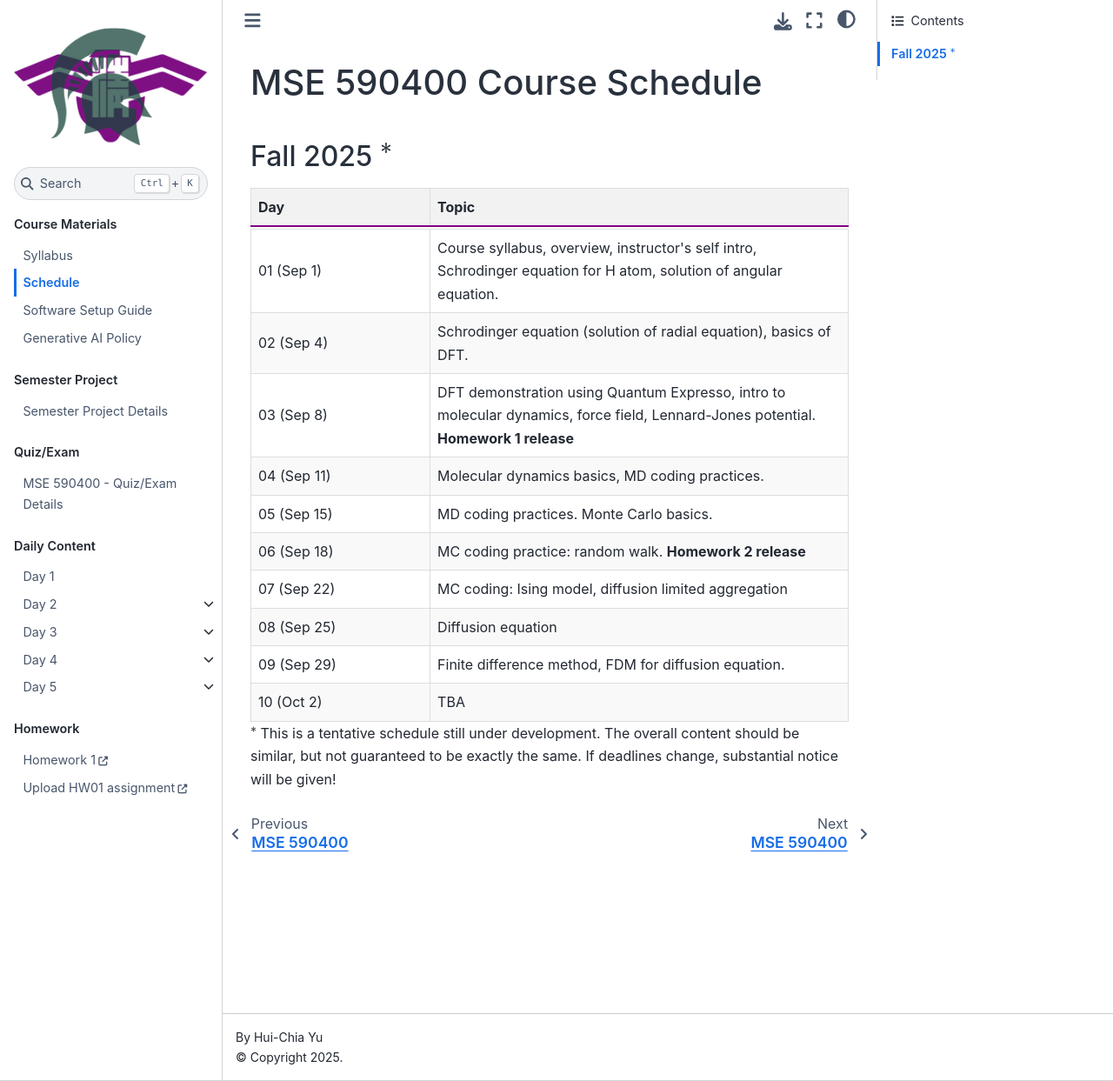
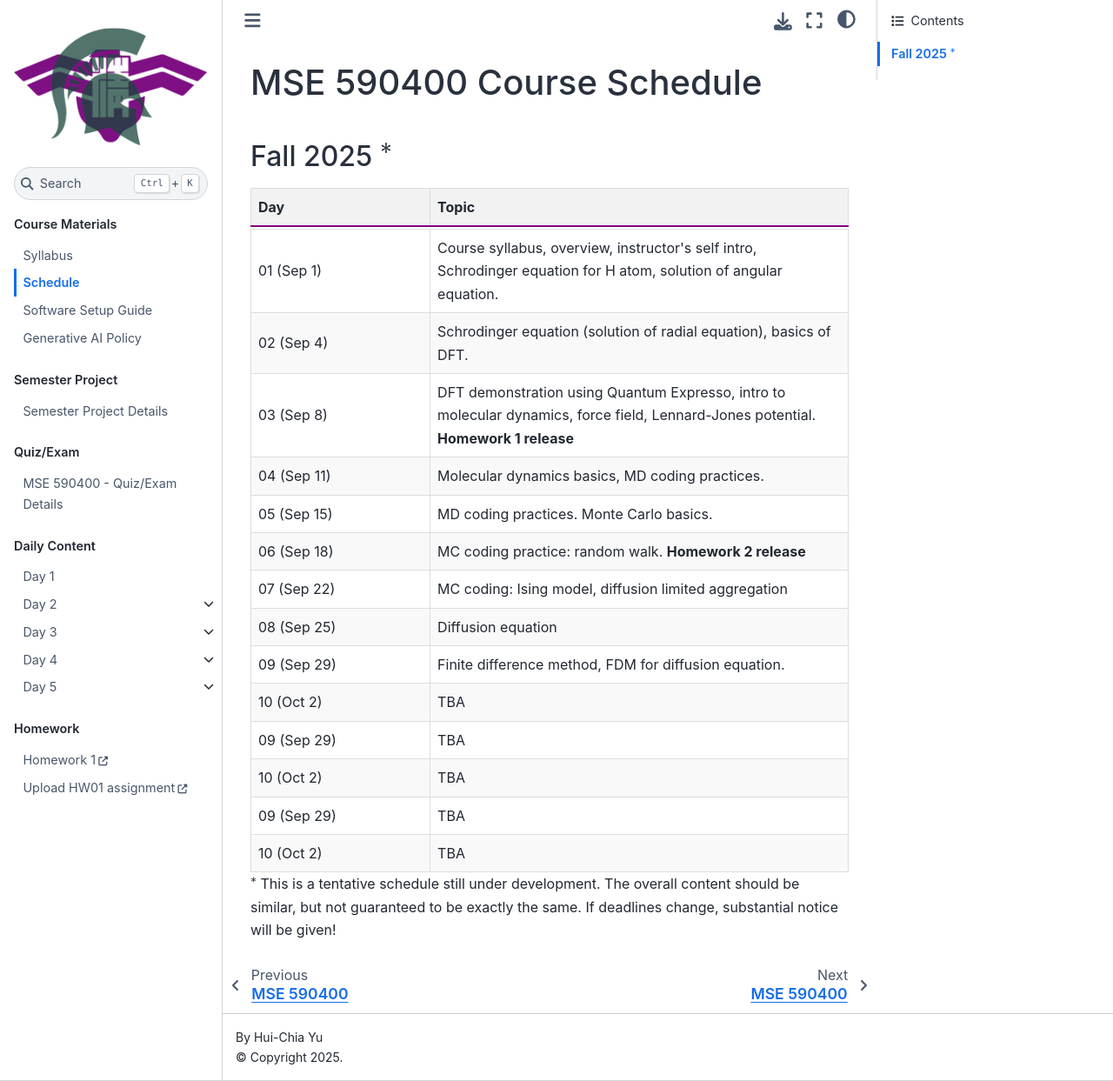
Before and after one commit to huichiayu/nth_mse.github.io, a Jupyter Book: the page built from course_materials/MSE590400_Calendar.md, in a window 1280 px wide and 1243 px high. Shown: the whole window at 87% size. Built offline with Jupyter Book 1.0.4 settings and Sphinx 7.4.7 and the Sphinx Book theme 1.1.4, drawn with Linux system fonts in a browser that asks for light colours; pages that are not in the unit, such as notebooks, are missing from menus.

Commit message:
modi cal

```diff
--- a/course_materials/MSE590400_Calendar.md
+++ b/course_materials/MSE590400_Calendar.md
@@ -56,6 +56,22 @@
     <td style="border: 1px solid #ddd; padding: 8px;">10 (Oct 2)</td>
     <td style="border: 1px solid #ddd; padding: 8px;">TBA</td>
   </tr>
+  <tr> <!-- week 6 -->
+    <td style="border: 1px solid #ddd; padding: 8px;">09 (Sep 29)</td>
+    <td style="border: 1px solid #ddd; padding: 8px;">TBA </td>
+  </tr>
+  <tr style="background-color: #f9f9f9;">
+    <td style="border: 1px solid #ddd; padding: 8px;">10 (Oct 2)</td>
+    <td style="border: 1px solid #ddd; padding: 8px;">TBA</td>
+  </tr>
+  <tr> <!-- week 7 -->
+    <td style="border: 1px solid #ddd; padding: 8px;">09 (Sep 29)</td>
+    <td style="border: 1px solid #ddd; padding: 8px;">TBA</td>
+  </tr>
+  <tr style="background-color: #f9f9f9;">
+    <td style="border: 1px solid #ddd; padding: 8px;">10 (Oct 2)</td>
+    <td style="border: 1px solid #ddd; padding: 8px;">TBA</td>
+  </tr>
 </table>
 
 
```
